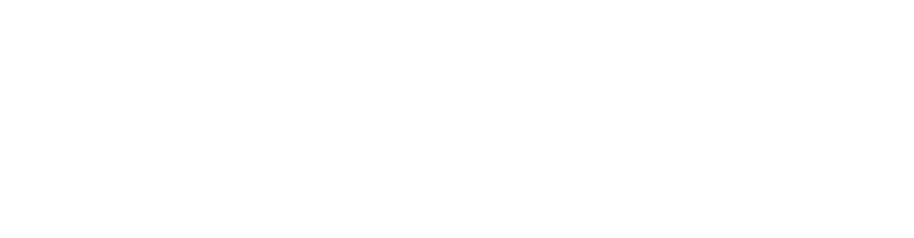
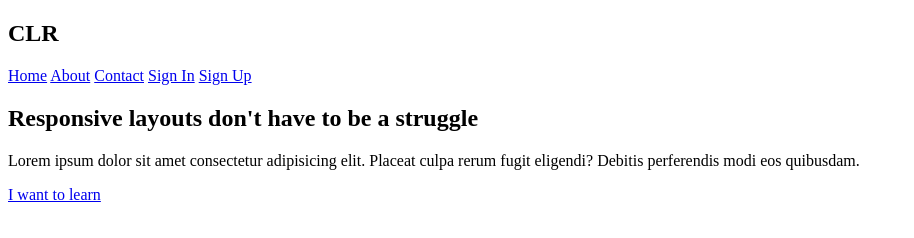
Before and after one commit to j3ffh95/final-challenge, a plain HTML site: page index.html in a window 1280 px wide. Shown: the whole page, without its empty margins (0-914 px from the left). Drawn offline with Linux system fonts and the light colour scheme.

Commit message:
Header markup ready

```diff
--- a/index.html
+++ b/index.html
@@ -12,5 +12,42 @@
     <link rel="stylesheet" href="./style.css" />
     <title>Final Challenge CLR</title>
   </head>
-  <body></body>
+  <body>
+    <header class="main-header">
+      <section class="nav">
+        <div class="container">
+          <div class="logo-box">
+            <h2 class="logo">CLR</h2>
+          </div>
+          <nav class="main-nav">
+            <a href="#" class="nav-link">Home</a>
+            <a href="#" class="nav-link">About</a>
+            <a href="#" class="nav-link">Contact</a>
+            <a href="#" class="nav-link">Sign In</a>
+            <a href="#" class="nav-link btn">Sign Up</a>
+          </nav>
+        </div>
+      </section>
+      <section class="hero">
+        <div class="container">
+          <div class="row">
+            <div class="col">
+              <h1 class="hero-text">
+                Responsive layouts
+                <span class="primary-text">don't have to be a struggle</span>
+              </h1>
+            </div>
+            <div class="col">
+              <p class="hero-content">
+                Lorem ipsum dolor sit amet consectetur adipisicing elit. Placeat
+                culpa rerum fugit eligendi? Debitis perferendis modi eos
+                quibusdam.
+              </p>
+              <a href="#" class="btn">I want to learn</a>
+            </div>
+          </div>
+        </div>
+      </section>
+    </header>
+  </body>
 </html>
```
